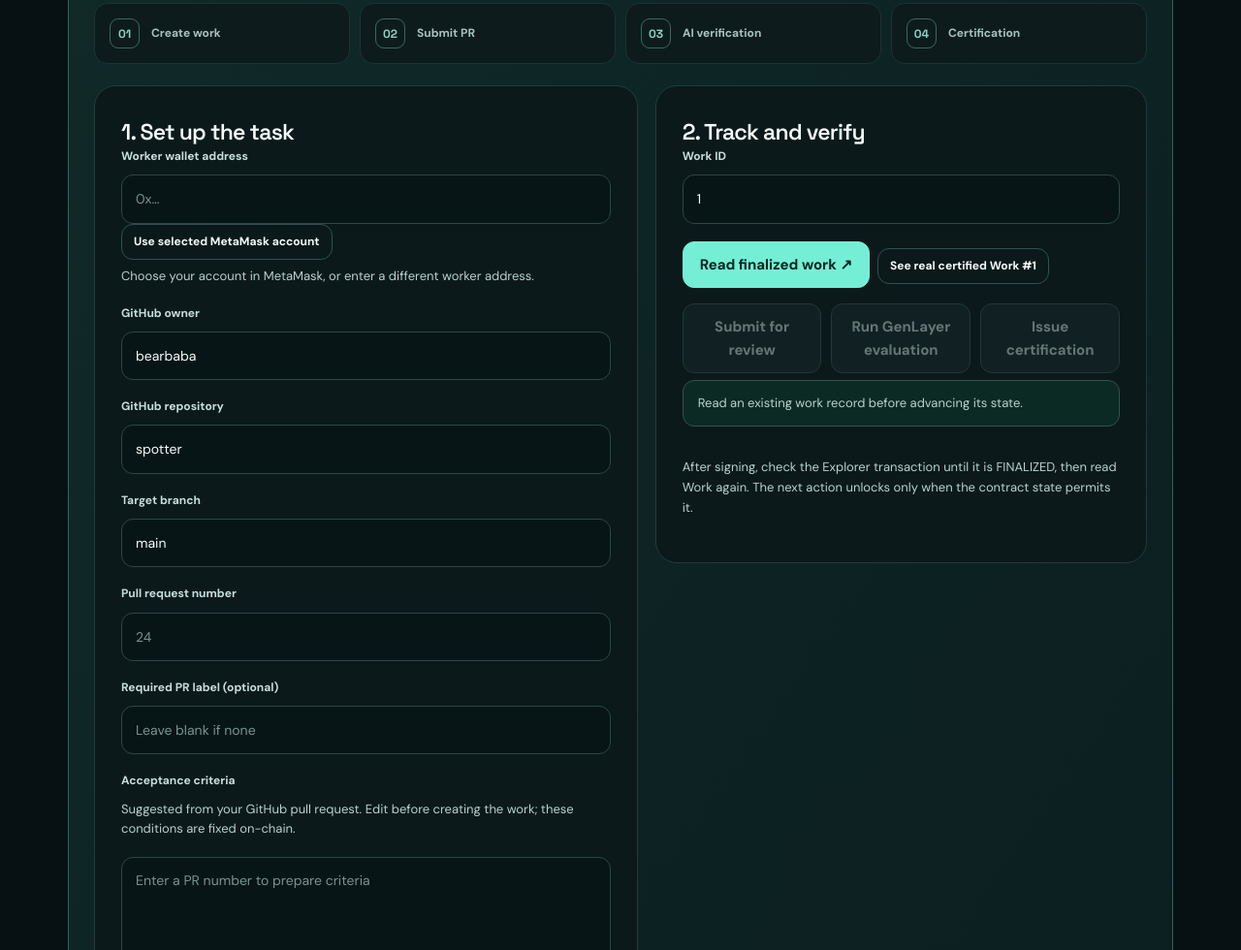
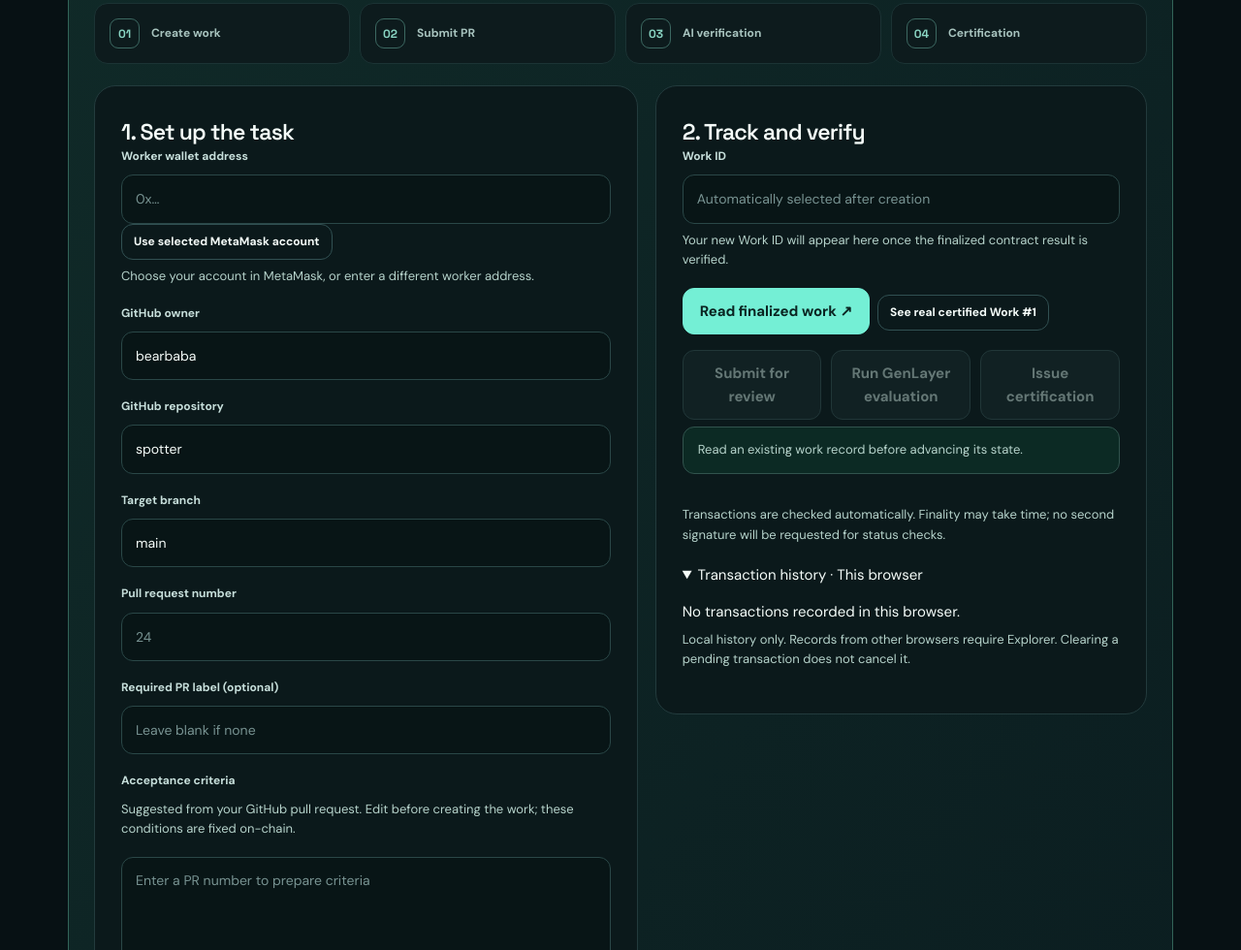
Before and after one commit to bearbaba/spotter, a website with bundled scripts: page index.html in a window 1280 px wide. Shown: the part 1161-2141 px from the top of the page at 97% size. Built offline with nearby package versions, Linux system fonts and the light colour scheme.

Commit message:
feat(work): add automatic Work ID presentation and transparent local transaction history

```diff
--- a/index.html
+++ b/index.html
@@ -211,7 +211,7 @@ button:focus-visible,input:focus-visible,textarea:focus-visible,summary:focus-vi
     </div>
     <div class="panel">
       <h3>2. Track and verify</h3>
-      <div class="field"><label for="workId">Work ID</label><input id="workId" inputmode="numeric" value="1" /></div>
+      <div class="field"><label for="workId">Work ID</label><input id="workId" inputmode="numeric" placeholder="Automatically selected after creation" /><p class="hint">Your new Work ID will appear here once the finalized contract result is verified.</p></div>
       <button id="workRead" type="button" class="btn btn-primary">Read finalized work ↗</button><button id="workExample" type="button" class="btn btn-subtle btn-small" style="margin-left:8px">See real certified Work #1</button>
       <div class="action-row"><button type="button" class="btn" data-work-method="submit_for_review" disabled>Submit for review</button><button type="button" class="btn" data-work-method="evaluate" disabled>Run GenLayer evaluation</button><button type="button" class="btn" data-work-method="issue_acceptance" disabled>Issue certification</button></div>
       <p id="workStatus" class="notice" role="status" aria-live="polite">Read an existing work record before advancing its state.</p>
@@ -222,7 +222,7 @@ button:focus-visible,input:focus-visible,textarea:focus-visible,summary:focus-vi
         <button id="workCheck" type="button" class="btn btn-subtle" hidden>Check transaction confirmation ↻</button>
         <button id="workClear" type="button" class="btn btn-subtle btn-small" hidden>Clear tracking after confirmed resolution</button>
       </div>
-      <p class="hint">After signing, check the Explorer transaction until it is FINALIZED, then read Work again. The next action unlocks only when the contract state permits it.</p>
+      <p class="hint">Transactions are checked automatically. Finality may take time; no second signature will be requested for status checks.</p><details open class="work-history"><summary>Transaction history · This browser</summary><div id="workHistory" style="display:flex;flex-direction:column;gap:12px;padding-top:14px">No transactions recorded in this browser.</div><p class="hint">Local history only. Records from other browsers require Explorer. Clearing a pending transaction does not cancel it.</p></details>
     </div>
   </div>
 </section>
```
